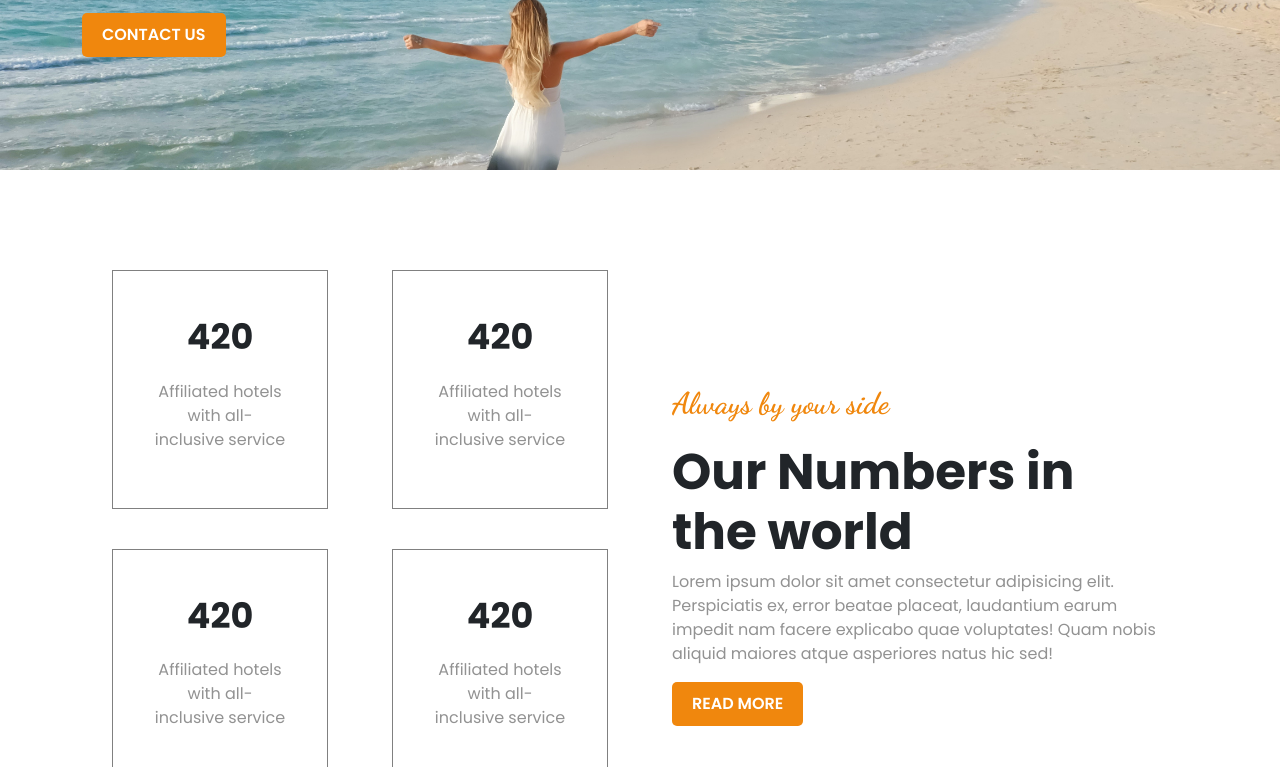
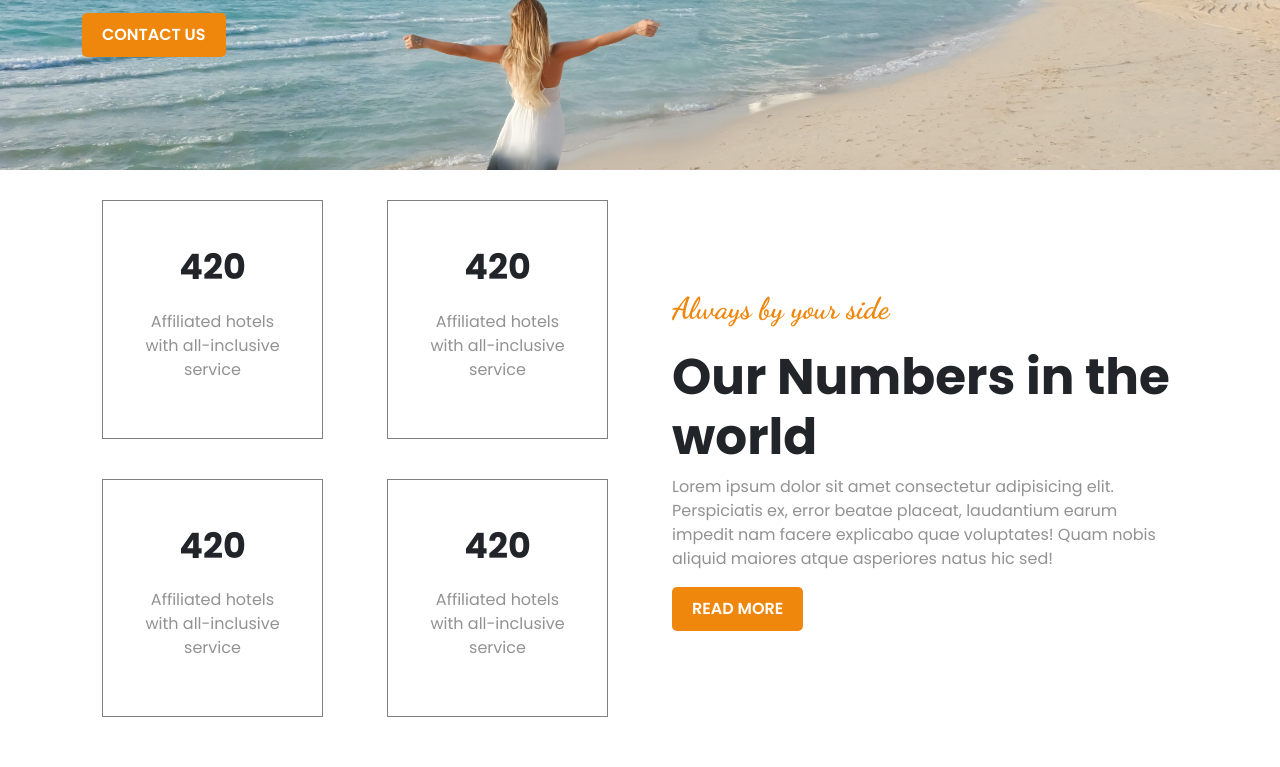
Before and after one commit to Ragandev/Aspire_Holidays, a PHP site: page /service.html in a window 1280 px wide. Shown: the part 1929-2696 px from the top of the page. Run offline with PHP 8.4, Linux system fonts and the light colour scheme; grey boxes are pictures that could not be loaded.

Commit message:
margin, padding fixed
completed

```diff
--- a/css/about.css
+++ b/css/about.css
@@ -162,8 +162,7 @@
 }
 .footer-bg{
     height: 80px;
-    background-image: url(/asset/images/Blue\ -\ Map@3x-100.jpg);
+    background-image: url(/asset/images/footer-map.png);
     background-size: 300px ;
     background-repeat: no-repeat;
-    background-position: auto 0 0 0;
 }
--- a/css/service.css
+++ b/css/service.css
@@ -42,7 +42,7 @@
 }
 .service-counter{
     margin:0 auto;
-    padding:80px;
+    padding:10px;
 }
 .service-counter .counter-box{
     margin:20px;
@@ -51,7 +51,7 @@
     padding:40px;
 }
 .service-counter .counter-para{
-    margin-top:50px;
+    margin:0 auto;
     padding:20px;
 }
 .form-section{
--- a/service.html
+++ b/service.html
@@ -273,7 +273,7 @@
               </div>
             </div>
           </div>
-          <div class="col-md-12 col-lg-6">
+          <div class="col-md-12 col-lg-6 justify-content-center align-items-center">
             <div class="counter-para">
               <p class="cursive-heading">Always by your side</p>
               <h6 class="main-heading">Our Numbers in the world</h6>
@@ -325,7 +325,7 @@
           </div>
         </div>
       </div>
-      <div class="portfolio-slides container">
+      <div class="portfolio-slides container align-items-center justify-content-center">
         <div class="owl-carousel owl-theme port">
           <div class="item"><img src="/asset/images/air-asia.png" alt=""></div>
           <div class="item"><img src="/asset/images/air-india.png" alt=""></div>
@@ -437,6 +437,9 @@
           0: {
             items: 1,
           },
+          500:{
+            items: 2,
+          },
           600: {
             items: 3,
           },
```
Also changed, not shown: css/contact.css (+6 -1 lines), asset/images/footer-map.png (added).
